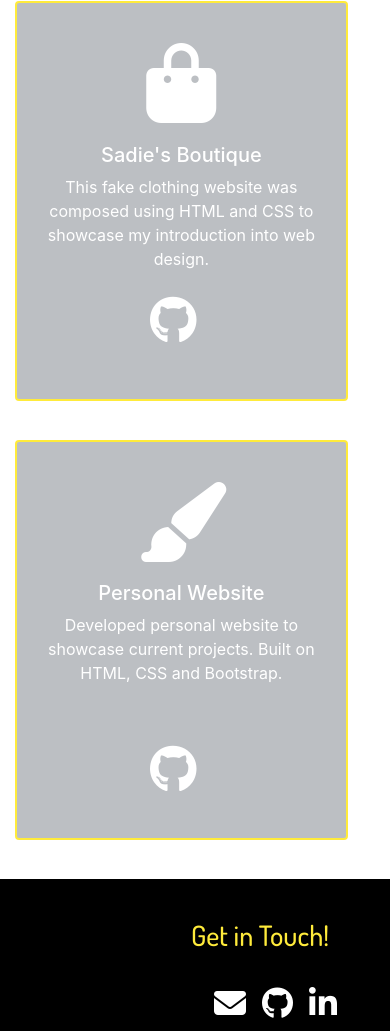
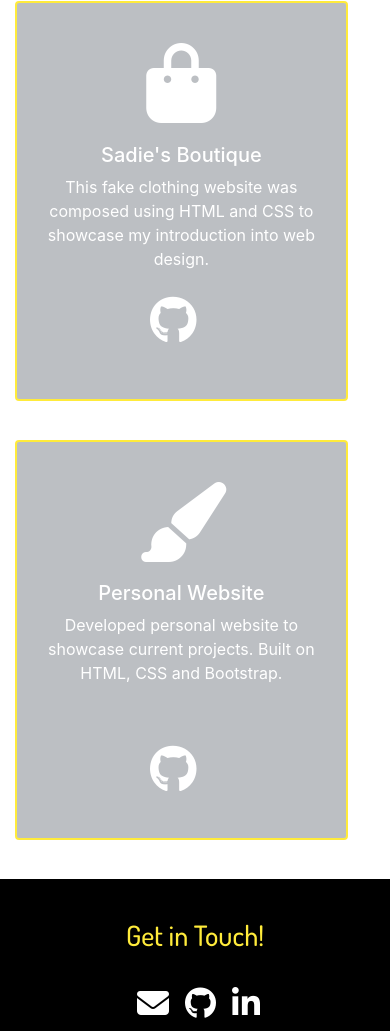
Before and after one commit to skatz96/skatz96.github.io, a plain HTML site: page index.html in a window 390 px wide. Shown: the part 3203-4234 px from the top of the page. Drawn offline with nearby package versions, Linux system fonts and the light colour scheme.

Commit message:
added media query

```diff
--- a/index.html
+++ b/index.html
@@ -135,7 +135,7 @@
      <section id="contact">
           <div class="container">
             <div class="row">
-                <div class="col-md-4 offset-4">
+                <div class="col-md-4 col-xs-12 offset-md-4">
                   <h3 class="text-center contact get-touch">Get in Touch!</h3>
                 </div>
             </div>
--- a/stylesheets/website.css
+++ b/stylesheets/website.css
@@ -185,3 +185,13 @@
 .get-touch {
 	color:#FFEB3B;
 }
+
+
+/** mobile responsive css **/
+@media(max-width: 746px) {
+	.fa-envelope {
+		margin-left:-3.5%;
+		margin-right:5%;
+	}
+
+}
```
